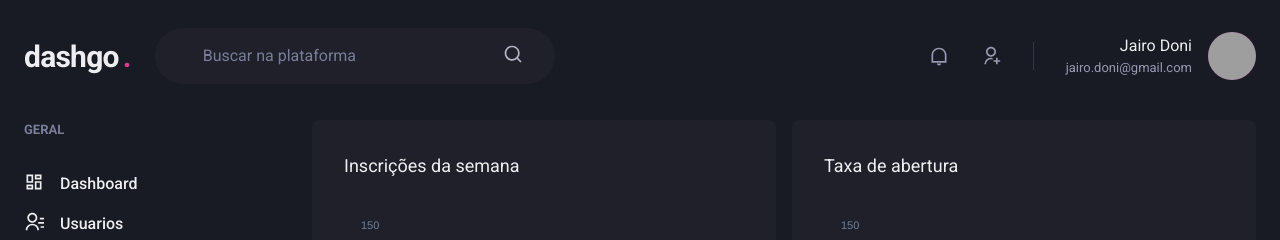
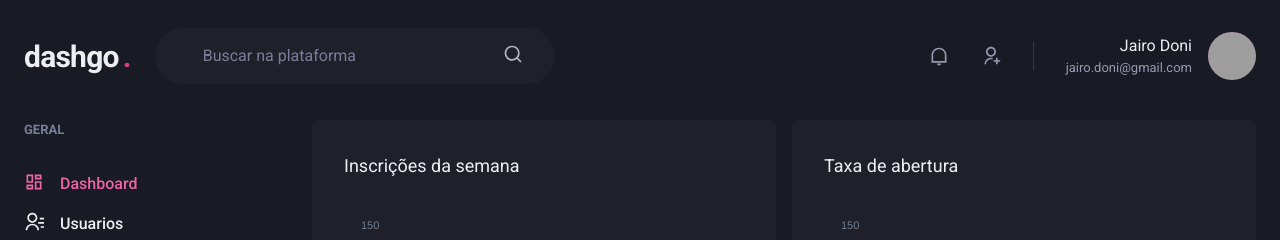
Before and after one commit to jairodoni/dashgo, a Next.js app: page /dashboard in a window 1280 px wide. Shown: the top 240 px of the page. Built offline with nearby package versions, Linux system fonts and the light colour scheme; grey boxes are pictures that could not be loaded.

Commit message:
funcionamento de links e links ativos personalizados

```diff
--- /dev/null
+++ b/src/components/ActiveLink.tsx
@@ -0,0 +1,40 @@
+import { useRouter } from 'next/router';
+import  Link, { LinkProps } from 'next/link';
+import { cloneElement, ReactElement } from 'react';
+
+//Se for receber um "componente" no children, use ReactElement
+interface ActiveLinkProps extends LinkProps{
+  children: ReactElement;
+  shoudMatchExactHref?: boolean;
+}
+
+export function ActiveLink({
+  children,
+  shoudMatchExactHref = false,
+  ...rest
+}: ActiveLinkProps) {
+  const { asPath } = useRouter();
+  let isActive = false;
+
+  if(shoudMatchExactHref && (asPath === rest.href || asPath == rest.as)) {
+    isActive = true;
+  }
+  // verifica se a url é diferente de shoudMatchExactHref e
+  // se for ele verifica se ela começa com shoudMatchExactHref,
+  // assim o link continua como ativo se ele ainda estiver em tal categoria
+  if(!shoudMatchExactHref &&
+    (asPath.startsWith(String(rest.href)) ||
+    asPath.startsWith(String(rest.as)))) {
+
+      isActive = true;
+
+  }
+
+  return (
+    <Link {...rest}>
+      {cloneElement(children, {
+        color: isActive ? 'pink.400' : 'gray.50'
+      })}
+    </Link>
+  )
+}
--- a/src/components/Header/Logo.tsx
+++ b/src/components/Header/Logo.tsx
@@ -5,7 +5,7 @@ export function Logo() {
     <Text
       fontSize={["2xl", "3xl"]}
       fontWeight="bold"
-      //letterSpacing diminui o espaçamento entre as letras
+      // letterSpacing diminui o espaçamento entre as letras
       letterSpacing="tight"
       W="64"
     >
--- a/src/components/Sidebar/NavLink.tsx
+++ b/src/components/Sidebar/NavLink.tsx
@@ -1,18 +1,26 @@
-import { Icon, Text, Link, LinkProps as ChakraLinkProps } from "@chakra-ui/react";
+import { Icon, Text, Link as ChakraLink, LinkProps as ChakraLinkProps } from "@chakra-ui/react";
 import { ElementType } from "react";
+import Link from 'next/link';
+import { ActiveLink } from "../ActiveLink";
+
 
 interface NavLinkProps extends ChakraLinkProps {
   icon: ElementType;
   children: string;
+  href: string;
 }
 
-export function NavLink({ icon, children, ...rest }: NavLinkProps) {
+export function NavLink({ href, icon, children, ...rest }: NavLinkProps) {
   return (
-    //o ...rest neste caso permite usar todas as outras propriedades q o link permite usar
-    //como por exemplo mudar de tela
-    <Link display="flex" align="center" {...rest}>
-      <Icon as={icon} fontSize="20"/>
-      <Text ml="4" fontWeight="medium">{children}</Text>
-    </Link>
+    //ele cria uma ancora pra identificar o link da pagina q vai ser renderizado ao clica-lo
+    //isso de forma forçada
+    <ActiveLink href={href} passHref>
+      {/* //o ...rest neste caso permite usar todas as outras propriedades q o link permite usar
+      //como por exemplo mudar de tela */}
+      <ChakraLink display="flex" align="center" {...rest}>
+        <Icon as={icon} fontSize="20"/>
+        <Text ml="4" fontWeight="medium">{children}</Text>
+      </ChakraLink>
+    </ActiveLink>
   )
 }
--- a/src/components/Sidebar/SidebarNav.tsx
+++ b/src/components/Sidebar/SidebarNav.tsx
@@ -7,19 +7,19 @@ export function SidebarNav() {
   return (
     <Stack spacing="12" align="flex-start">
       <NavSection title="GERAL">
-        <NavLink icon={RiDashboardLine}>
+        <NavLink href="/dashboard" icon={RiDashboardLine}>
           Dashboard
         </NavLink>
-        <NavLink icon={RiContactsLine}>
+        <NavLink href="/users" icon={RiContactsLine}>
           Usuarios
         </NavLink>
       </NavSection>
 
       <NavSection title="AUTOMAÇÃO">
-        <NavLink icon={RiGitMergeLine}>
+        <NavLink href="/forms" icon={RiGitMergeLine}>
             Formularios
           </NavLink>
-          <NavLink icon={RiInputMethodLine}>
+          <NavLink href="/automation" icon={RiInputMethodLine}>
             Automação
           </NavLink>
       </NavSection>
--- a/src/pages/users/create.tsx
+++ b/src/pages/users/create.tsx
@@ -1,4 +1,5 @@
 import { Box, Button, Divider, Flex, Heading, HStack, SimpleGrid, VStack } from "@chakra-ui/react";
+import Link from "next/link";
 import { InputBox } from "../../components/Form/InputBox";
 import { Header } from "../../components/Header";
 import { Sidebar } from "../../components/Sidebar";
@@ -29,7 +30,9 @@ export default function CreateUser() {
 
           <Flex mt="8" justify="flex-end">
             <HStack spacing="4">
-              <Button colorScheme="whiteAlpha">Cancelar</Button>
+              <Link href="/users" passHref>
+                <Button as="a" colorScheme="whiteAlpha">Cancelar</Button>
+              </Link>
               <Button colorScheme="pink">Salvar</Button>
             </HStack>
           </Flex>
--- a/src/pages/users/index.tsx
+++ b/src/pages/users/index.tsx
@@ -1,5 +1,6 @@
 import { Box, Button, Checkbox, Flex, Heading, Icon, Table, Thead, Tbody, Th, Tr, Td, Text, useBreakpointValue } from "@chakra-ui/react";
-import { RiAddLine, RiPencilLine } from "react-icons/ri";
+import Link from "next/link";
+import { RiAddLine } from "react-icons/ri";
 import { Header } from "../../components/Header";
 import { Pagination } from "../../components/Pagination";
 import { Sidebar } from "../../components/Sidebar";
@@ -21,6 +22,7 @@ export default function UserList() {
           <Flex mb="8" justify="space-between" align="center">
             <Heading size="lg" fontWeight="normal">Usuários</Heading>
 
+            <Link href="/users/create" passHref>
               <Button
                 as="a"
                 size="sm"
@@ -30,6 +32,7 @@ export default function UserList() {
               >
                 Criar novo
               </Button>
+            </Link>
           </Flex>
           <Table colorScheme="whiteAlpha">
             <Thead>
```
Lines whose indentation alone changed are shown as unchanged.
